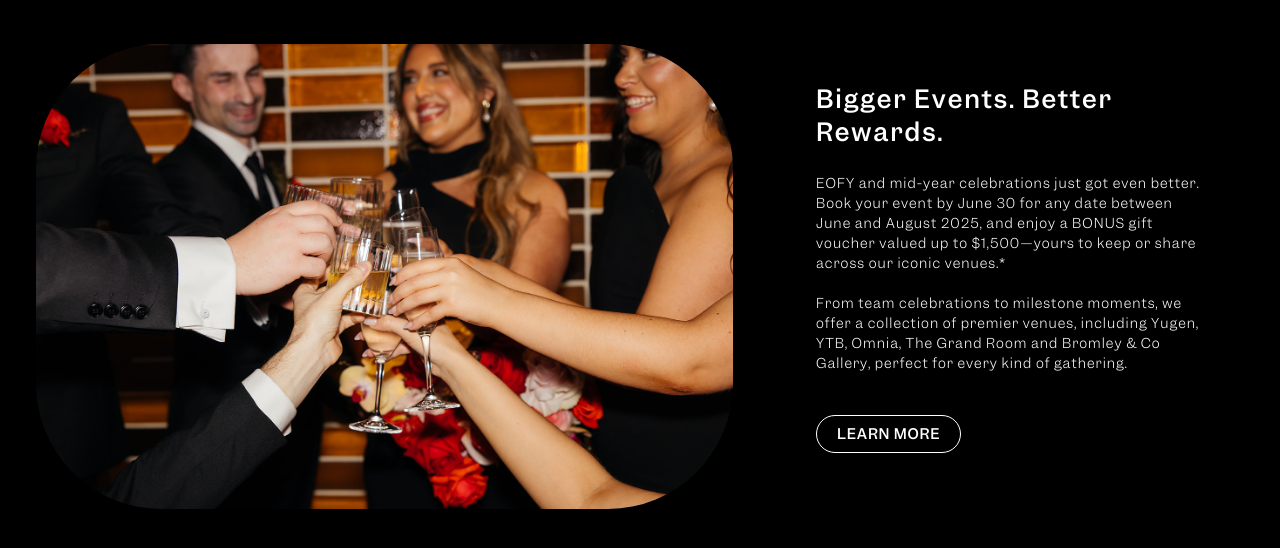
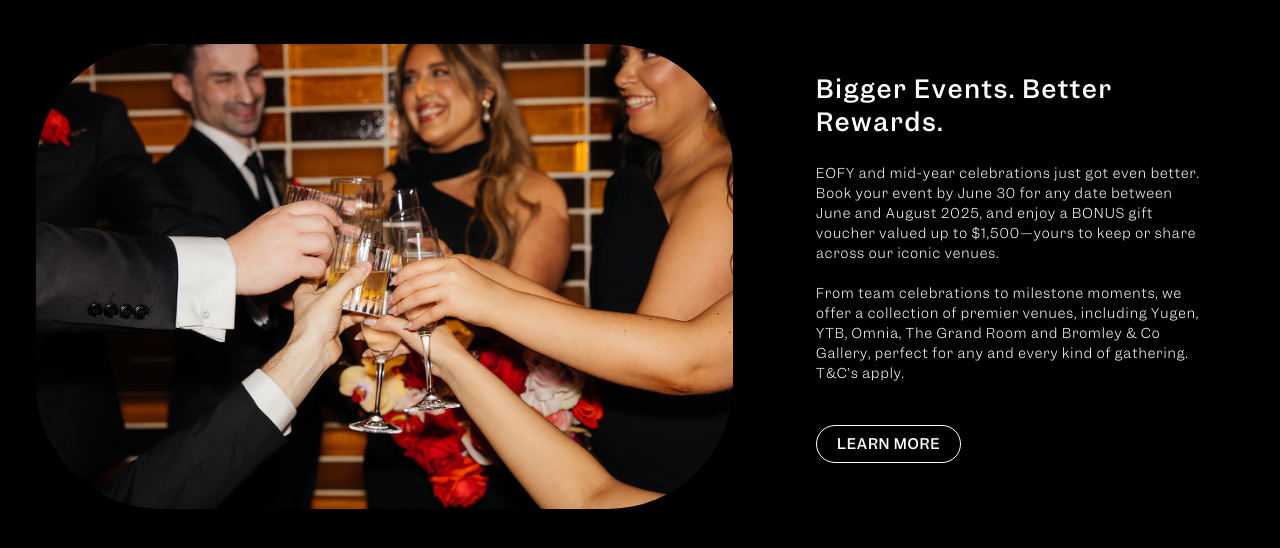
Before and after one commit to yugenteabar/restaurant, a Jekyll site: the page built from _pages/events.md, in a window 1280 px wide and 900 px high, scrolled down 1088 px, cut to the strip 96-649 px from the top of the window. Shown: the top 548 px of the strip. Built offline with Jekyll 4.4.1, drawn with Linux system fonts in a browser that asks for light colours.

Commit message:
TinaCMS content update

```diff
--- a/_pages/events.md
+++ b/_pages/events.md
@@ -44,12 +44,12 @@ events:
       EOFY and mid-year celebrations just got even better. Book your event by
       June 30 for any date between June and August 2025, and enjoy a BONUS gift
       voucher valued up to $1,500—yours to keep or share across our iconic
-      venues.*
+      venues.
 
 
       From team celebrations to milestone moments, we offer a collection of
       premier venues, including Yugen, YTB, Omnia, The Grand Room and Bromley &
-      Co Gallery, perfect for every kind of gathering.
+      Co Gallery, perfect for any and every kind of gathering. T&C's apply.
     button_text: LEARN MORE
     button_link: 'https://lkhevents.com.au/'
   - event_image: /assets/images/MAIL_CHIMP_GIF.gif
```
